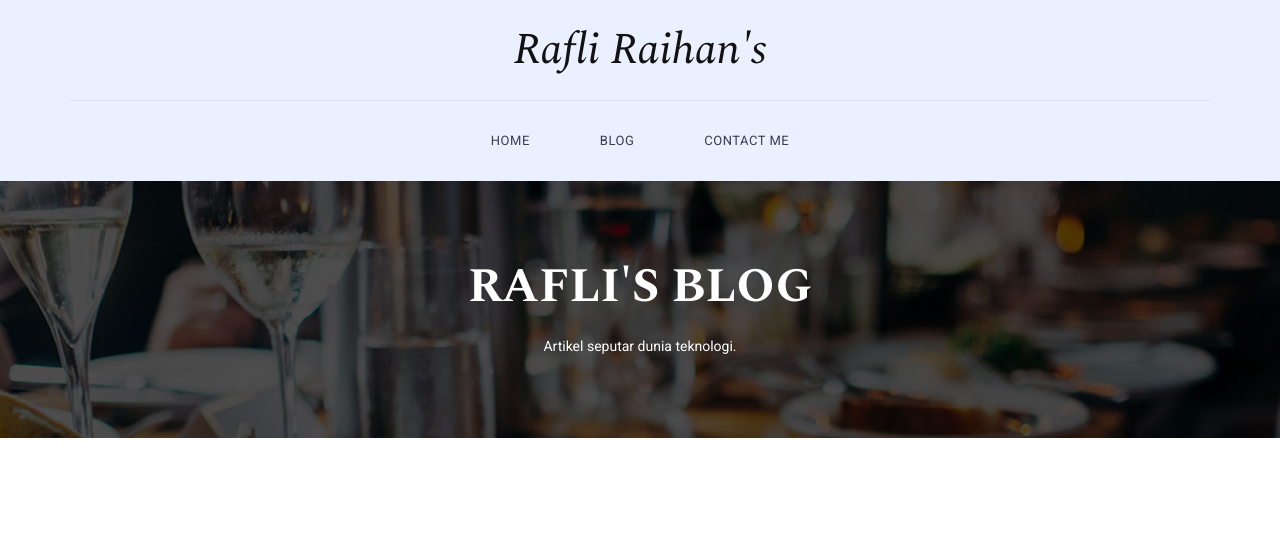
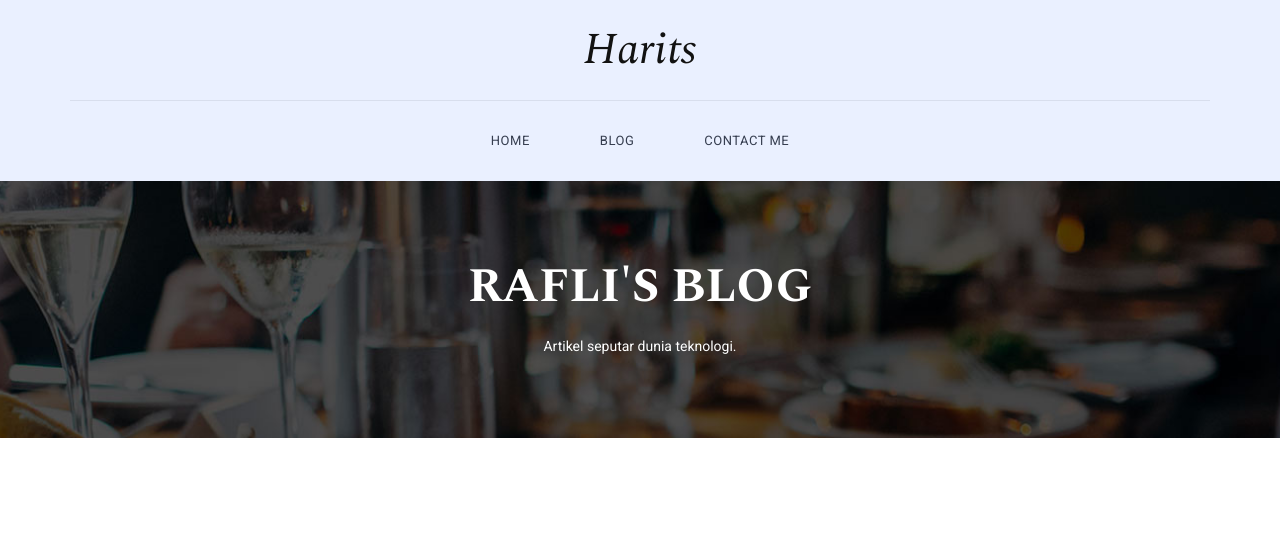
Before and after one commit to haritsrs/haritsrs.github.io, a plain HTML site: page blog.html in a window 1280 px wide. Shown: the top 535 px of the page. Drawn offline with nearby package versions, Linux system fonts and the light colour scheme.

Commit message:
Update blog.html

```diff
--- a/blog.html
+++ b/blog.html
@@ -7,7 +7,7 @@
 Victory HTML CSS Template
 https://templatemo.com/tm-507-victory
 -->
-        <title>Rafli Raihan's - Blog page</title>
+        <title>Harits - Blog page</title>
         <meta name="description" content="">
         <meta name="viewport" content="width=device-width, initial-scale=1">
         <link rel="apple-touch-icon" href="apple-touch-icon.png">
@@ -28,7 +28,7 @@ https://templatemo.com/tm-507-victory
 <body>
     <div class="header">
         <div class="container">
-            <a href="#" class="navbar-brand scroll-top">Rafli Raihan's</a>
+            <a href="#" class="navbar-brand scroll-top">Harits</a>
             <nav class="navbar navbar-inverse" role="navigation">
                 <div class="navbar-header">
                     <button type="button" id="nav-toggle" class="navbar-toggle" data-toggle="collapse" data-target="#main-nav">
```
